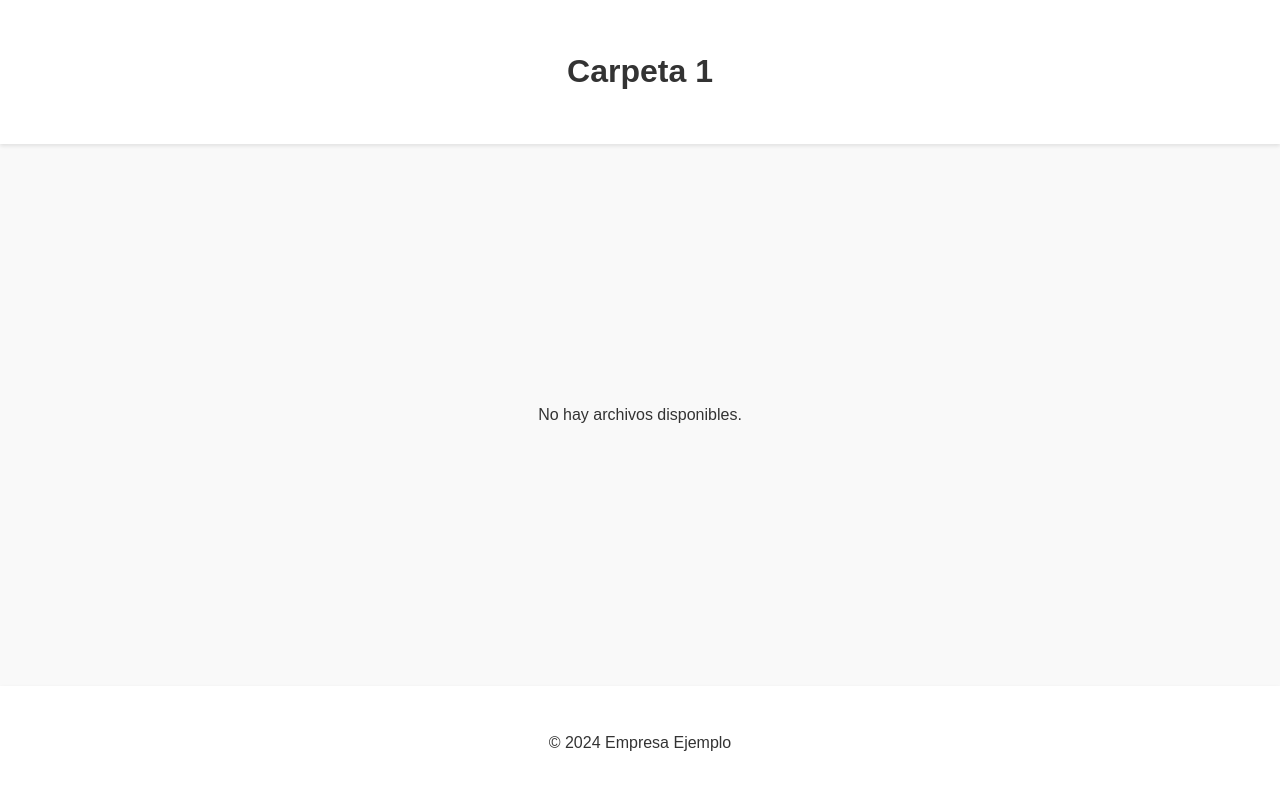
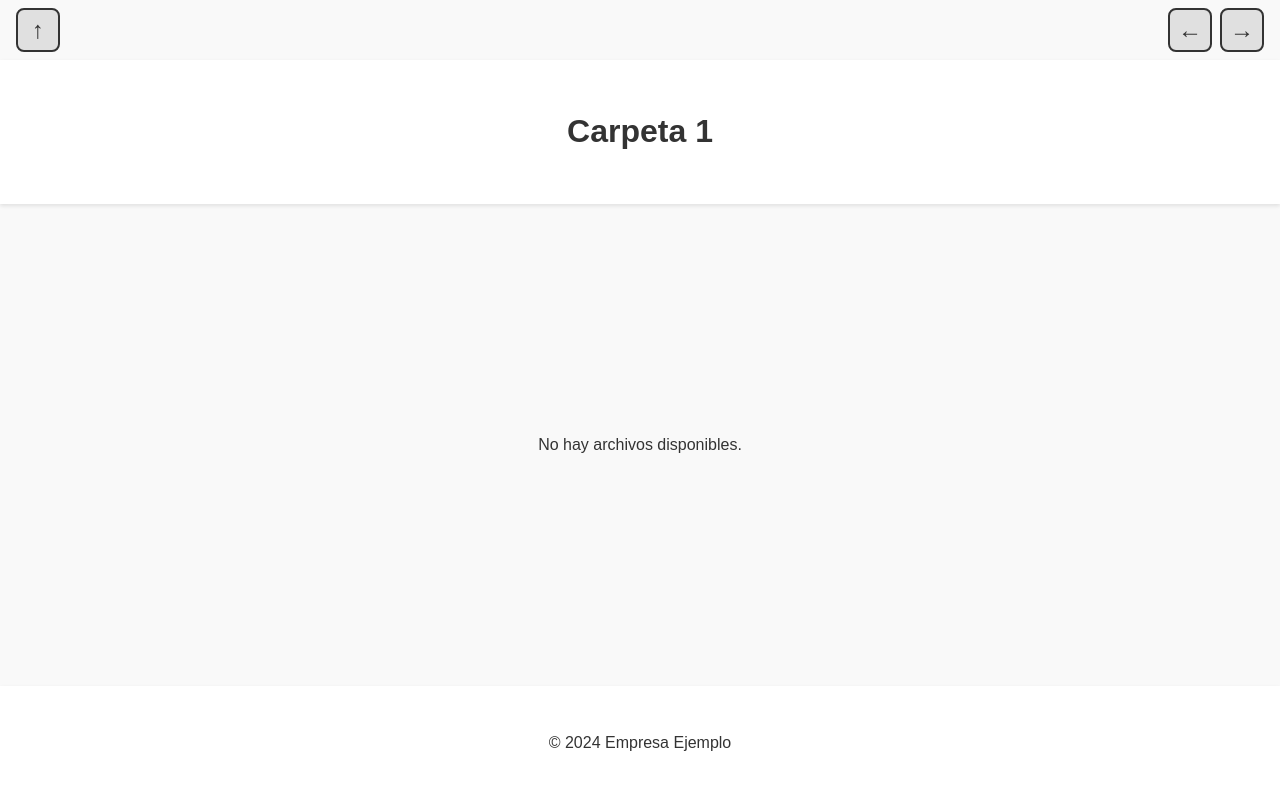
Before and after one commit to Nicobissu/Pagina-web, a plain HTML site: page carpeta1/index.html in a window 1280 px wide. Drawn offline with Linux system fonts and the light colour scheme.

Commit message:
Add navigation arrows to folder pages

```diff
--- a/carpeta1/index.html
+++ b/carpeta1/index.html
@@ -7,6 +7,13 @@
   <link rel="stylesheet" href="../style.css" />
 </head>
 <body>
+  <nav class="nav-bar">
+    <a href="../" class="nav-button" title="Inicio">&#x2191;</a>
+    <div class="nav-controls">
+      <a href="../carpeta5/" class="nav-button" title="Carpeta anterior">&#x2190;</a>
+      <a href="../carpeta2/" class="nav-button" title="Carpeta siguiente">&#x2192;</a>
+    </div>
+  </nav>
   <header>
     <h1>Carpeta 1</h1>
   </header>
--- a/style.css
+++ b/style.css
@@ -86,3 +86,36 @@ main {
   transform: scale(1.05);
   box-shadow: 0 4px 8px rgba(0,0,0,0.2);
 }
+
+/* Navigation arrows */
+.nav-bar {
+  display: flex;
+  justify-content: space-between;
+  align-items: center;
+  padding: 0.5rem 1rem;
+}
+
+.nav-controls {
+  display: flex;
+  gap: 0.5rem;
+}
+
+.nav-button {
+  width: 40px;
+  height: 40px;
+  display: flex;
+  align-items: center;
+  justify-content: center;
+  background-color: #e0e0e0;
+  border: 2px solid #333;
+  border-radius: 8px;
+  text-decoration: none;
+  color: #333;
+  font-size: 1.5rem;
+  transition: background-color 0.2s, transform 0.2s;
+}
+
+.nav-button:hover {
+  background-color: #d5d5d5;
+  transform: scale(1.05);
+}
```
Also changed, not shown: carpeta2/index.html (+7 -0 lines), carpeta3/index.html (+7 -0 lines), carpeta4/index.html (+7 -0 lines), carpeta5/index.html (+7 -0 lines).
